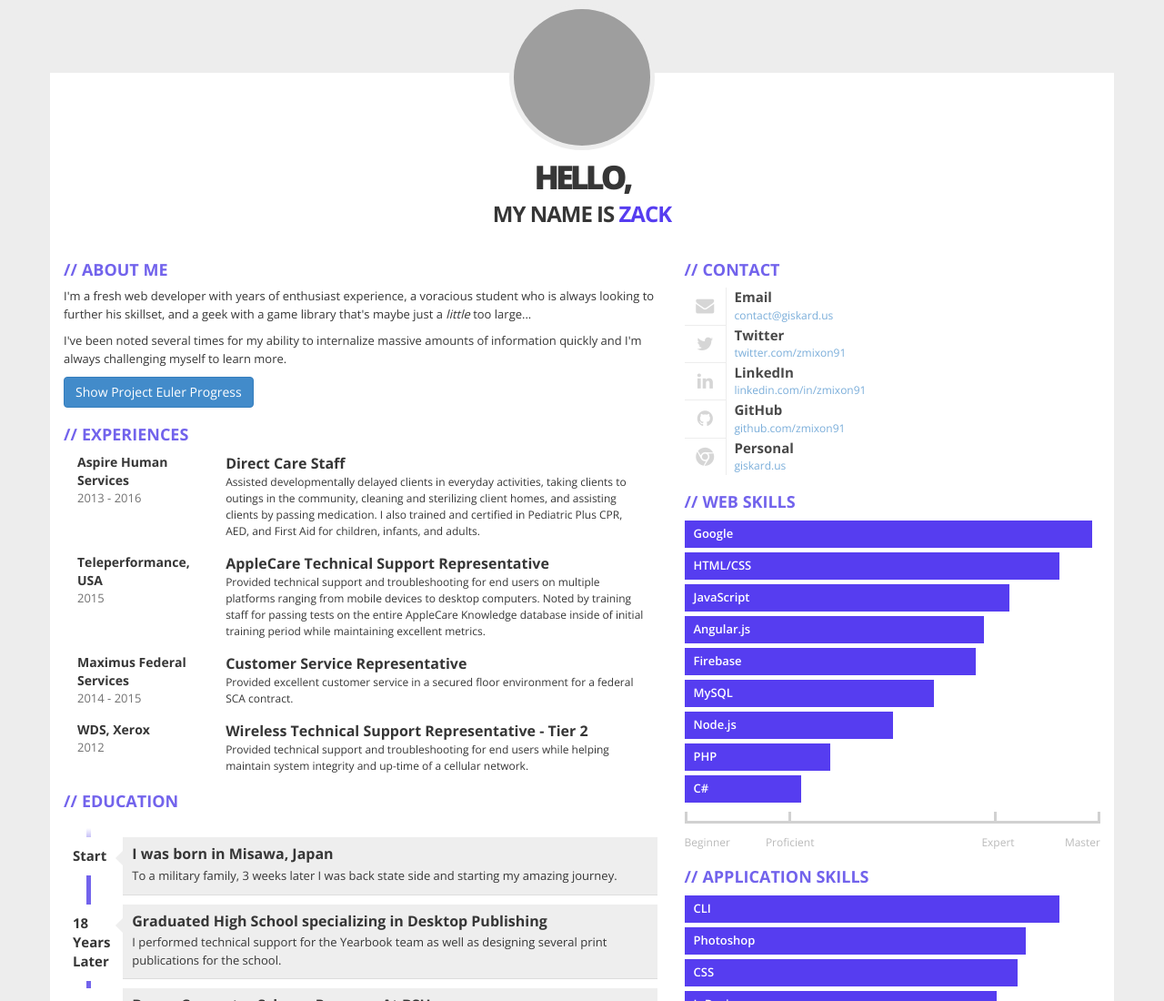
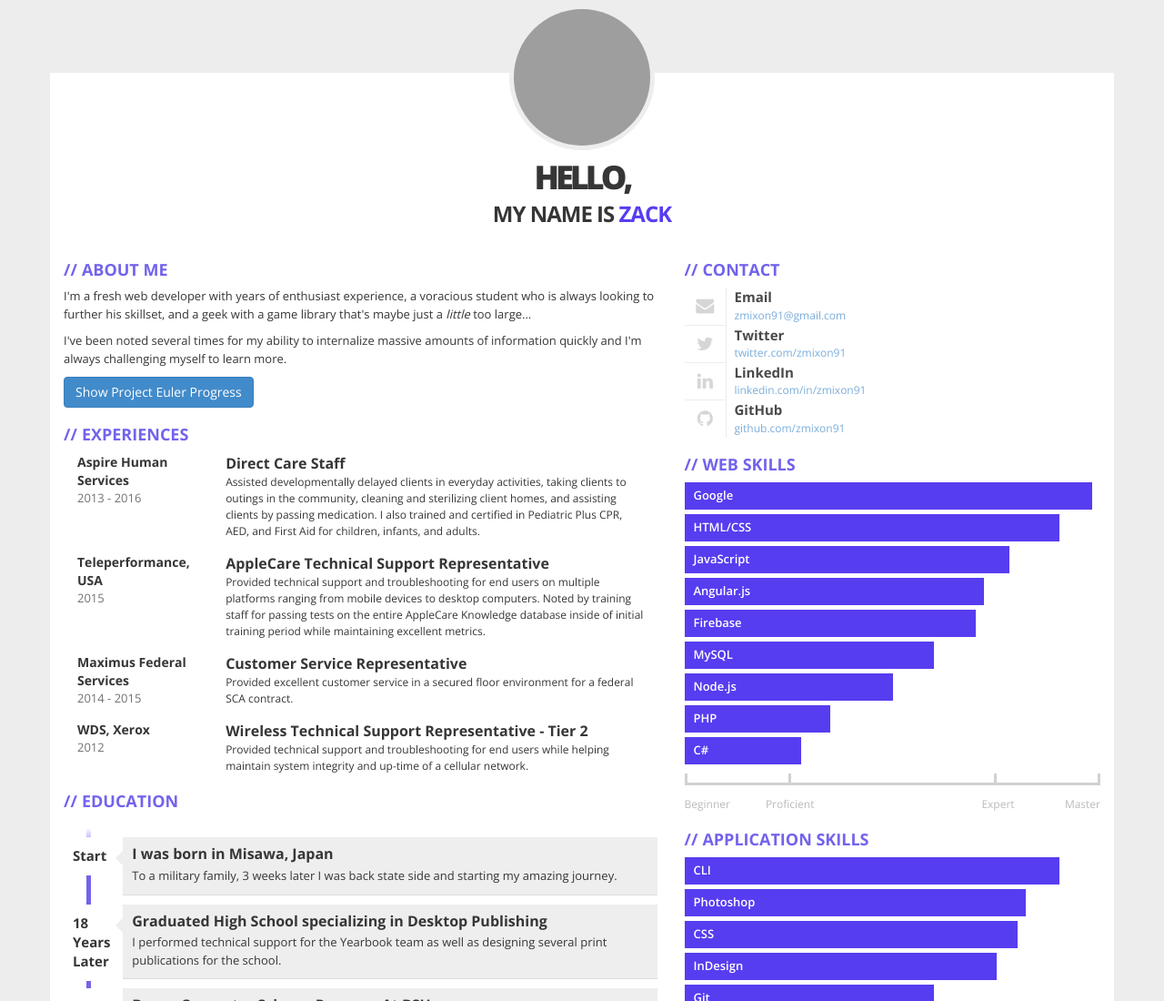
Before and after one commit to SRobotSoftware/resume, a plain HTML site: page index.html in a window 1280 px wide. Shown: the top 1100 px of the page at 91% size. Drawn offline with nearby package versions, Linux system fonts and the light colour scheme; grey boxes are pictures that could not be loaded.

Commit message:
Minor update

```diff
--- a/index.html
+++ b/index.html
@@ -154,7 +154,7 @@
 					<div class="contact-item">
 						<div class="icon pull-left text-center"><span class="fa fa-envelope fa-fw"></span></div>
 						<div class="title pull-right">Email</div>
-						<div class="description only pull-right"><a href="mailto:contact@giskard.us">contact@giskard.us</a></div>
+						<div class="description only pull-right"><a href="mailto:zmixon91@gmail.com">zmixon91@gmail.com</a></div>
 					</div>
 					<div class="contact-item">
 						<div class="icon pull-left text-center"><span class="fa fa-twitter fa-fw"></span></div>
@@ -171,11 +171,11 @@
 						<div class="title pull-right">GitHub</div>
 						<div class="description pull-right"><a href="https://github.com/zmixon91">github.com/zmixon91</a></div>
 					</div>
-					<div class="contact-item">
+					<!-- <div class="contact-item">
 						<div class="icon pull-left text-center"><span class="fa fa-chrome fa-fw"></span></div>
 						<div class="title pull-right">Personal</div>
 						<div class="description pull-right"><a href="http://giskard.us">giskard.us</a></div>
-					</div>
+					</div> -->
 				</div>
 				<!-- SKILLS -->
 				<div class="box">
```
